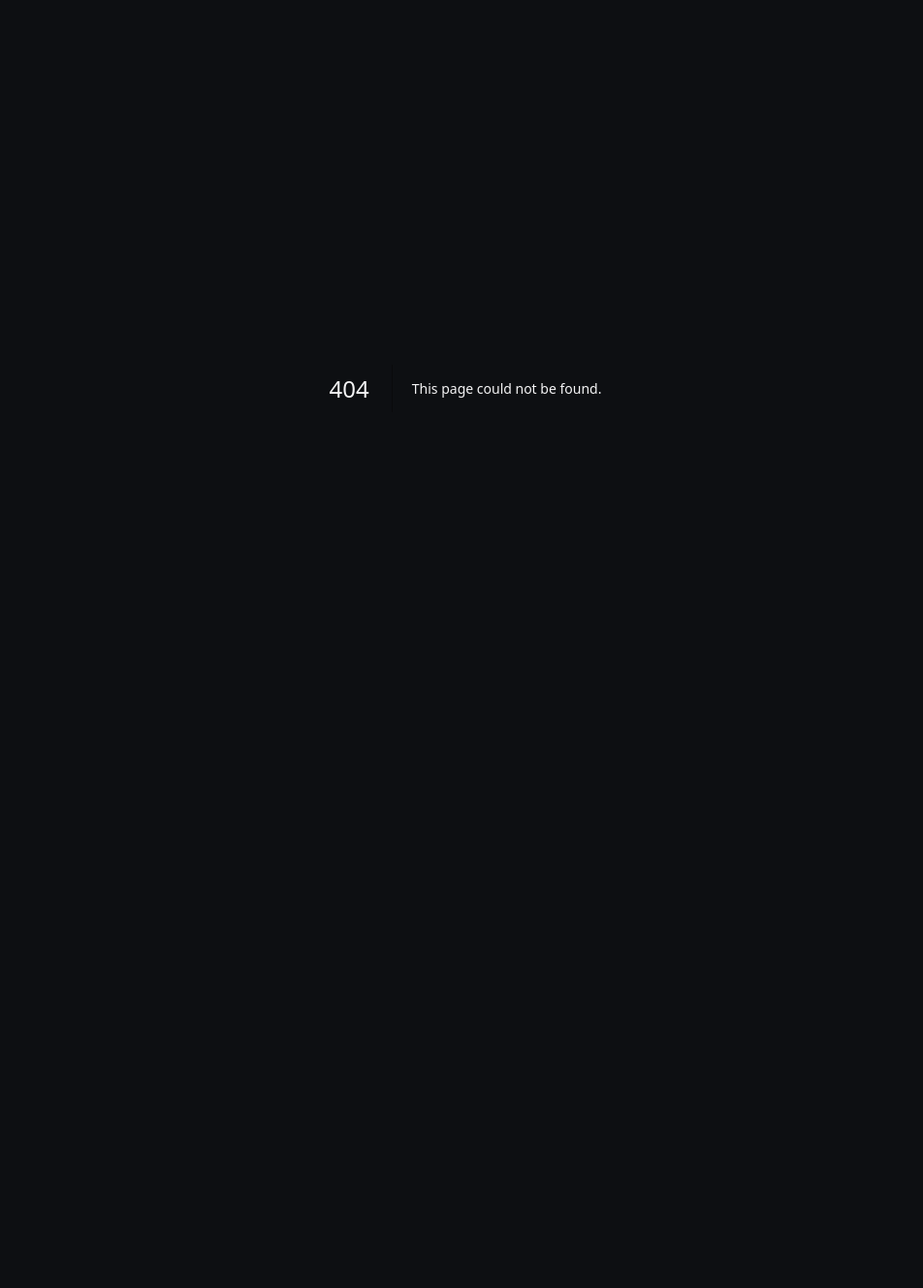
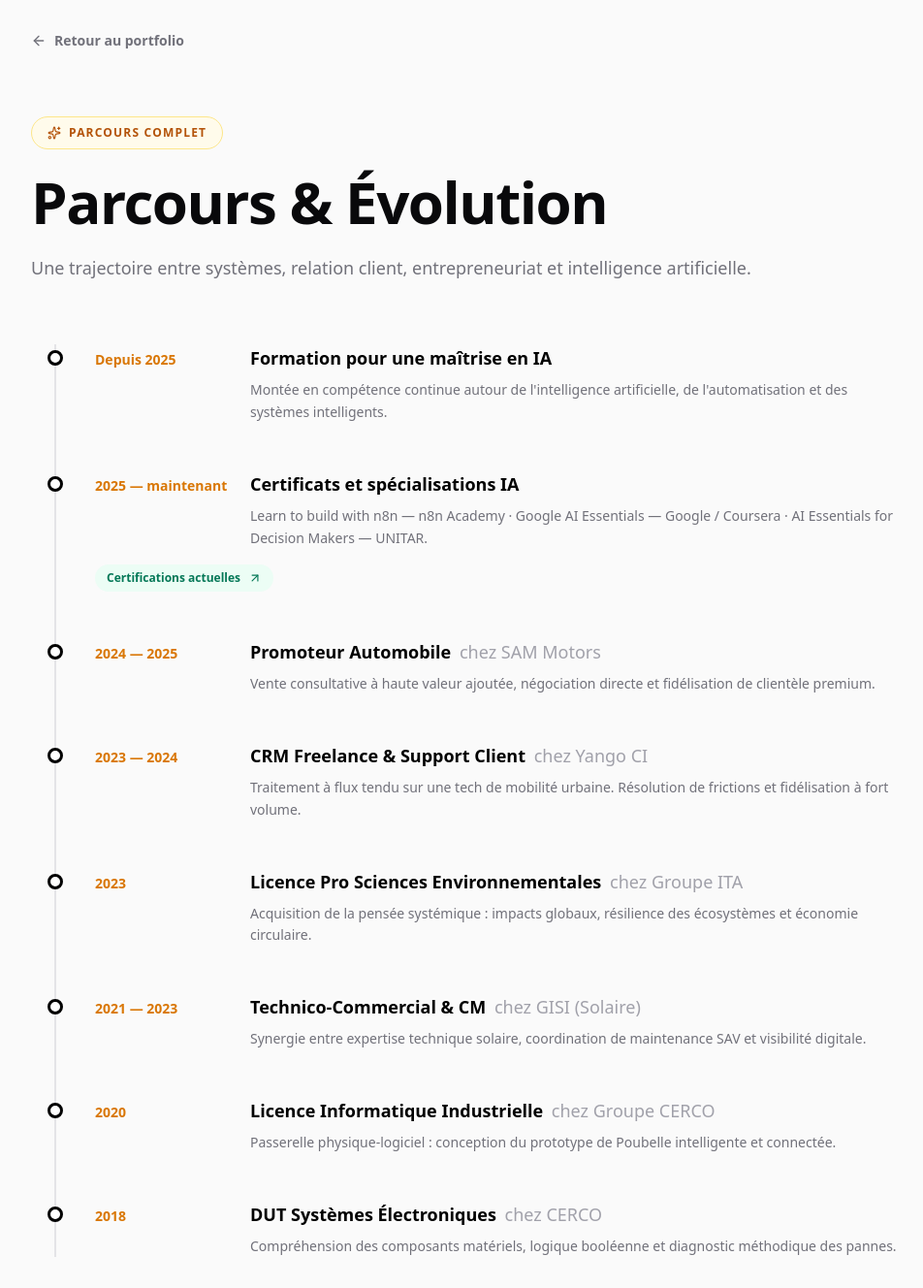
Before and after one commit to IA-KRO/Boss-OYA-portfolio, a Next.js app: page /parcours in a window 1280 px wide. Before the commit this address had no page. Shown: the whole page at 97% size, without its empty margins (160-1112 px from the left). Before the commit the page ends 800 px from the top, so only its background shows below. Built offline with nearby package versions, Linux system fonts and the light colour scheme.

Commit message:
Add detailed career journey page

```diff
--- a/app/page.tsx
+++ b/app/page.tsx
@@ -70,7 +70,8 @@ export default function Portfolio() {
     : projects.filter((p) => p.category === activeTab);
 
   const timeline = [
-    { period: "Depuis Sept. 2024", role: "Promoteur Automobile", place: "SAM Motors", impact: "Vente consultative à haute valeur ajoutée, négociation directe et fidélisation de clientèle premium." },
+    { period: "Depuis 2025", role: "Formation pour une maîtrise en IA", place: "", impact: "Montée en compétence continue autour de l'intelligence artificielle, de l'automatisation et des systèmes intelligents." },
+    { period: "2024 — 2025", role: "Promoteur Automobile", place: "SAM Motors", impact: "Vente consultative à haute valeur ajoutée, négociation directe et fidélisation de clientèle premium." },
     { period: "2023 — 2024", role: "CRM Freelance & Support Client", place: "Yango CI", impact: "Traitement à flux tendu sur une tech de mobilité urbaine. Résolution de frictions et fidélisation à fort volume." },
     { period: "2023", role: "Licence Pro Sciences Environnementales", place: "Groupe ITA", impact: "Acquisition de la pensée systémique : impacts globaux, résilience des écosystèmes et économie circulaire." },
     { period: "2021 — 2023", role: "Technico-Commercial & CM", place: "GISI (Solaire)", impact: "Synergie entre expertise technique solaire, coordination de maintenance SAV et visibilité digitale." },
@@ -304,9 +305,19 @@ export default function Portfolio() {
           {/* SECTION PARCOURS */}
           <section id="parcours" className="pt-24 mt-20 border-t border-zinc-200">
             <div className="mb-12">
-              <h2 className="text-3xl sm:text-4xl font-bold tracking-tight text-black">
-                Parcours & Évolution
-              </h2>
+              <div className="flex flex-col sm:flex-row sm:items-center sm:justify-between gap-5">
+                <h2 className="text-3xl sm:text-4xl font-bold tracking-tight text-black">
+                  Parcours & Évolution
+                </h2>
+                <a
+                  href="/parcours"
+                  aria-label="Ouvrir le parcours détaillé"
+                  className="inline-flex items-center gap-2 self-start rounded-full border border-zinc-200 bg-white px-4 py-2.5 text-sm font-semibold text-zinc-700 shadow-sm transition-all hover:border-black hover:bg-black hover:text-white"
+                >
+                  Voir le parcours détaillé
+                  <ArrowUpRight className="w-4 h-4" />
+                </a>
+              </div>
             </div>
 
             <div className="relative border-l-2 border-zinc-100 ml-4 sm:ml-6 pl-8 sm:pl-10 space-y-12">
@@ -320,7 +331,7 @@ export default function Portfolio() {
                       {item.period}
                     </span>
                     <h3 className="text-lg font-bold text-black">
-                      {item.role} <span className="text-zinc-400 font-normal ml-1">chez {item.place}</span>
+                      {item.role}{item.place && <span className="text-zinc-400 font-normal ml-1">chez {item.place}</span>}
                     </h3>
                   </div>
 
--- /dev/null
+++ b/app/parcours/page.tsx
@@ -0,0 +1,93 @@
+import Link from "next/link";
+import { ArrowLeft, ArrowUpRight, Sparkles } from "lucide-react";
+
+const timeline = [
+  {
+    period: "Depuis 2025",
+    role: "Formation pour une maîtrise en IA",
+    place: "",
+    impact: "Montée en compétence continue autour de l'intelligence artificielle, de l'automatisation et des systèmes intelligents.",
+  },
+  {
+    period: "2025 — maintenant",
+    role: "Certificats et spécialisations IA",
+    place: "",
+    impact: "Learn to build with n8n — n8n Academy · Google AI Essentials — Google / Coursera · AI Essentials for Decision Makers — UNITAR.",
+  },
+  {
+    period: "2024 — 2025",
+    role: "Promoteur Automobile",
+    place: "SAM Motors",
+    impact: "Vente consultative à haute valeur ajoutée, négociation directe et fidélisation de clientèle premium.",
+  },
+  {
+    period: "2023 — 2024",
+    role: "CRM Freelance & Support Client",
+    place: "Yango CI",
+    impact: "Traitement à flux tendu sur une tech de mobilité urbaine. Résolution de frictions et fidélisation à fort volume.",
+  },
+  {
+    period: "2023",
+    role: "Licence Pro Sciences Environnementales",
+    place: "Groupe ITA",
+    impact: "Acquisition de la pensée systémique : impacts globaux, résilience des écosystèmes et économie circulaire.",
+  },
+  {
+    period: "2021 — 2023",
+    role: "Technico-Commercial & CM",
+    place: "GISI (Solaire)",
+    impact: "Synergie entre expertise technique solaire, coordination de maintenance SAV et visibilité digitale.",
+  },
+  {
+    period: "2020",
+    role: "Licence Informatique Industrielle",
+    place: "Groupe CERCO",
+    impact: "Passerelle physique-logiciel : conception du prototype de Poubelle intelligente et connectée.",
+  },
+  {
+    period: "2018",
+    role: "DUT Systèmes Électroniques",
+    place: "CERCO",
+    impact: "Compréhension des composants matériels, logique booléenne et diagnostic méthodique des pannes.",
+  },
+];
+
+export default function ParcoursPage() {
+  return (
+    <main className="min-h-screen bg-[#FAFAFA] px-4 py-8 text-[#09090B] sm:px-8 lg:px-16">
+      <div className="mx-auto max-w-4xl">
+        <Link href="/" className="inline-flex items-center gap-2 text-sm font-semibold text-zinc-500 transition-colors hover:text-black">
+          <ArrowLeft className="h-4 w-4" />
+          Retour au portfolio
+        </Link>
+
+        <header className="mb-16 mt-16 max-w-3xl">
+          <div className="mb-6 inline-flex items-center gap-2 rounded-full border border-amber-200 bg-amber-50 px-4 py-2 text-xs font-bold uppercase tracking-widest text-amber-700">
+            <Sparkles className="h-3.5 w-3.5" />
+            Parcours complet
+          </div>
+          <h1 className="text-4xl font-extrabold tracking-tight sm:text-6xl">Parcours & Évolution</h1>
+          <p className="mt-6 text-lg leading-relaxed text-zinc-500">
+            Une trajectoire entre systèmes, relation client, entrepreneuriat et intelligence artificielle.
+          </p>
+        </header>
+
+        <section aria-label="Chronologie du parcours" className="relative border-l-2 border-zinc-200 ml-4 pl-8 sm:ml-6 sm:pl-10">
+          {timeline.map((item, idx) => (
+            <article key={`${item.period}-${item.role}`} className="group relative mb-12 last:mb-0">
+              <div className="absolute -left-[41px] top-1.5 h-4 w-4 rounded-full border-[3px] border-black bg-white transition-all duration-300 group-hover:scale-125 group-hover:border-amber-500 sm:-left-[49px]" />
+              <div className="flex flex-col gap-1 sm:flex-row sm:items-baseline sm:gap-4">
+                <span className="w-36 shrink-0 text-sm font-bold text-amber-600">{item.period}</span>
+                <h2 className="text-lg font-bold text-black">
+                  {item.role}{item.place && <span className="ml-1 font-normal text-zinc-400"> chez {item.place}</span>}
+                </h2>
+              </div>
+              <p className="mt-2 max-w-2xl text-sm leading-relaxed text-zinc-500 sm:ml-40">{item.impact}</p>
+              {idx === 1 && <div className="mt-4 inline-flex items-center gap-2 rounded-full bg-emerald-50 px-3 py-1.5 text-xs font-semibold text-emerald-700">Certifications actuelles <ArrowUpRight className="h-3.5 w-3.5" /></div>}
+            </article>
+          ))}
+        </section>
+      </div>
+    </main>
+  );
+}
```
